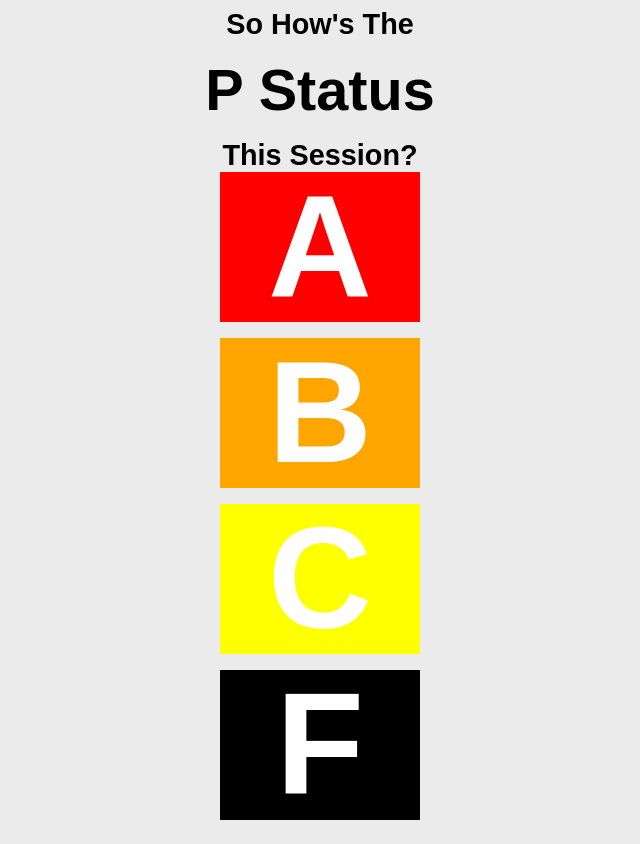
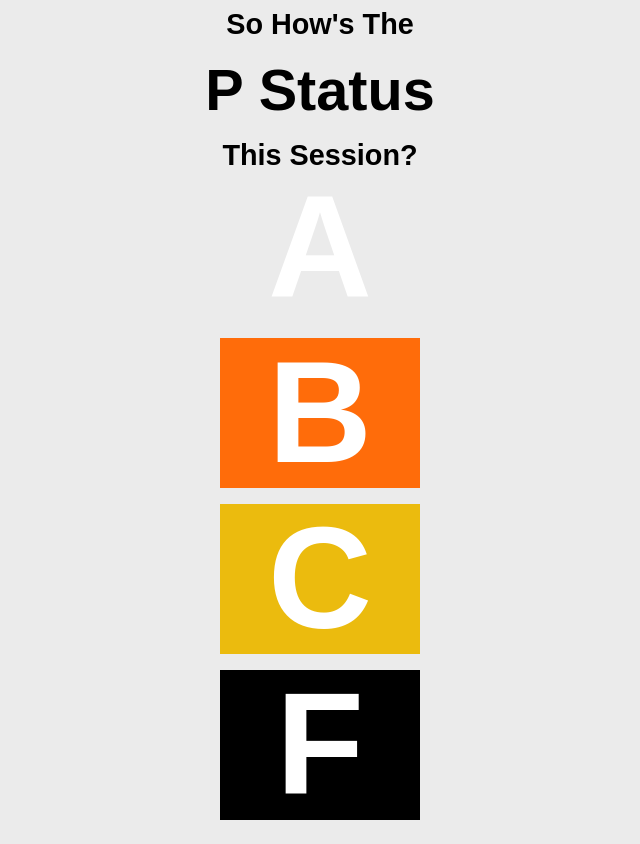
Before and after one commit to brendanoneil/PStatus, a PHP site: page /index.php in a window 1280 px wide. Shown: the whole page, without its empty margins (320-960 px from the left). Run offline with PHP 8.4, Linux system fonts and the light colour scheme.

Commit message:
Edited includes/style.css via GitHub

```diff
--- a/includes/style.css
+++ b/includes/style.css
@@ -35,7 +35,7 @@ h2 {
 	width:200px;
 	height:150px;
 	color:white;
-	background-color:red;
+	background-color: rgb (204,4,4);
 	line-height:150px;
 	font-weight:bold;
 	font-size:10em;
@@ -45,7 +45,7 @@ h2 {
 	width:200px;
 	height:150px;
 	color:white;
-	background-color:orange;
+	background-color: rgb(255,108,10);
 	line-height:150px;
 	font-weight:bold;
 	font-size:10em;
@@ -55,7 +55,7 @@ h2 {
 	width:200px;
 	height:150px;
 	color:white;
-	background-color:yellow;
+	background-color: rgb(235,187,14);
 	line-height:150px;
 	font-weight:bold;
 	font-size:10em;
```
